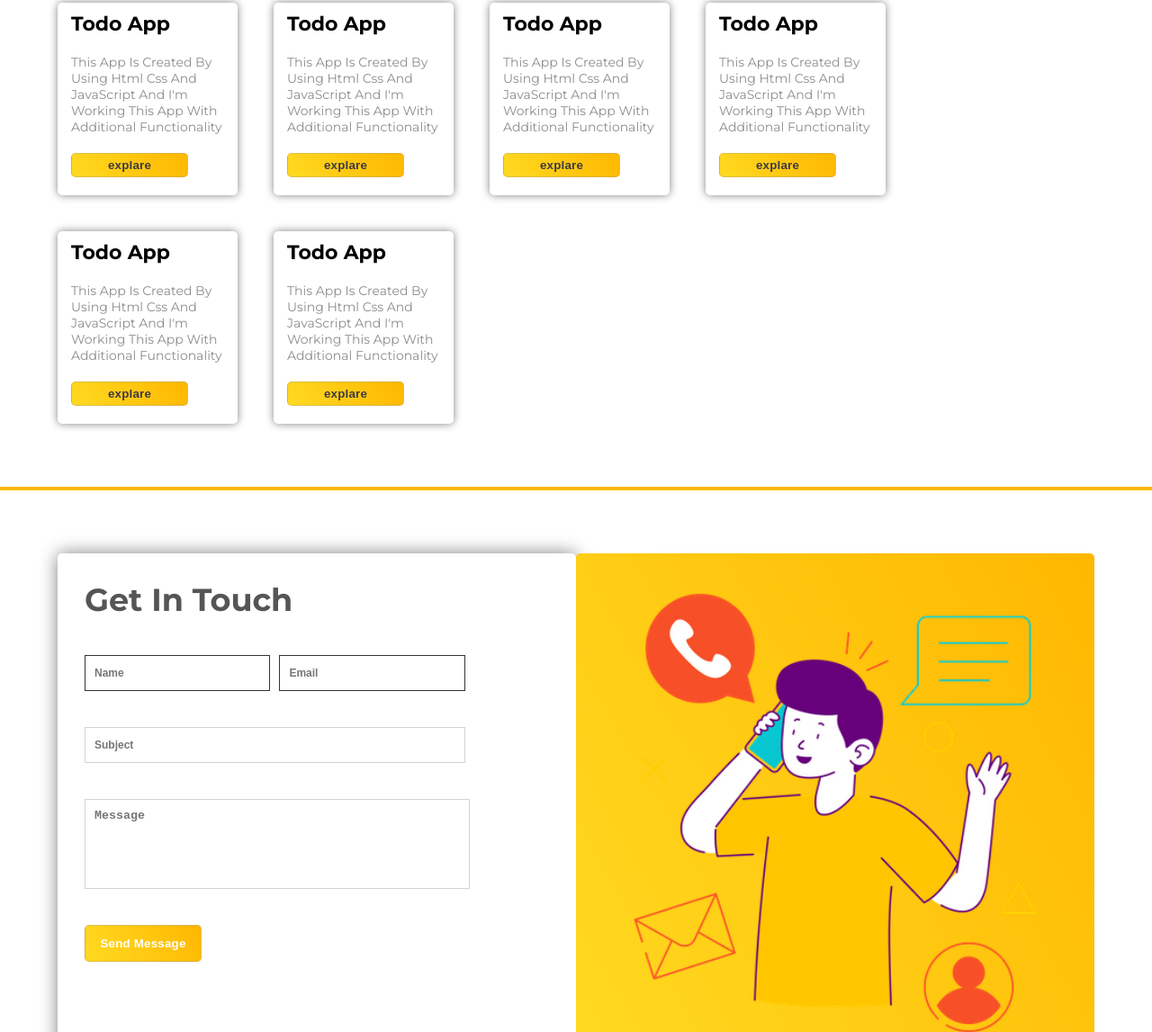
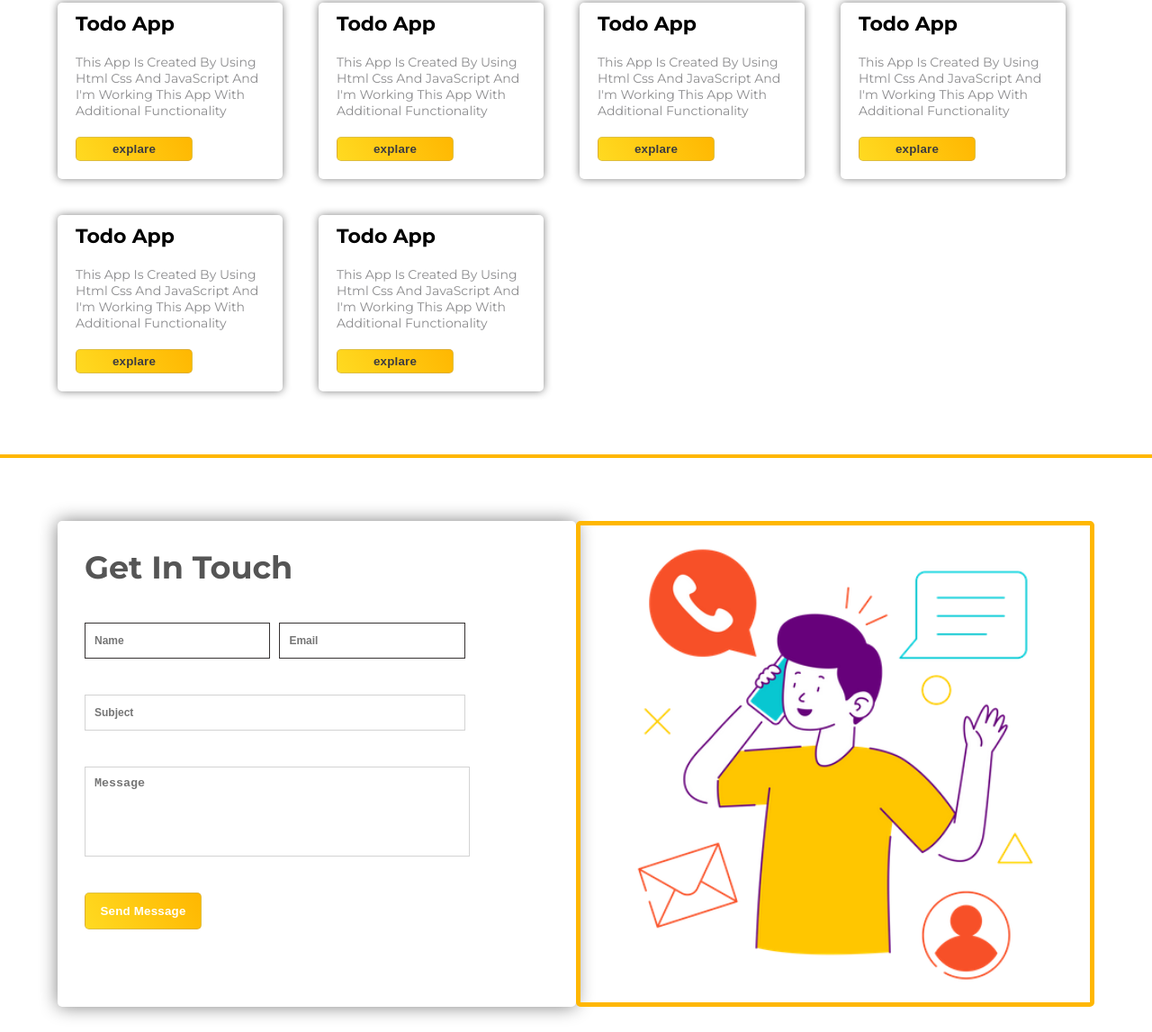
Before and after one commit to arsalan475/arsalportfolio, a plain HTML site: page index.html in a window 1280 px wide. Shown: the part 942-2089 px from the top of the page at 90% size. Drawn offline with Linux system fonts and the light colour scheme.

Commit message:
Add files via upload

```diff
--- a/style.css
+++ b/style.css
@@ -242,13 +242,13 @@ position: relative;
 .project-container{
     border-radius: 5px;
     overflow: hidden;
-    width: 20rem;
+    width: 25rem;
     display:flex;
     flex-direction: column;
     gap:2rem;
     box-shadow: 0 0 10px grey;
     margin-top: 4rem;
-    padding: 1rem .5rem;
+    padding: 1rem
 
 
 }
@@ -276,7 +276,7 @@ margin-left: 1rem;
 .contact-container{
  margin: 0 auto;
     width:90%;
-
+height: 85%;
     display: flex;
     flex-direction: column;
     padding: 7rem 0;
@@ -287,7 +287,7 @@ margin-left: 1rem;
 }
 .contact-section{
     width: 100%;
-    height: 80%;
+    height: 100%;
     display: flex;
 justify-content: start;
 
@@ -314,7 +314,8 @@ justify-content: start;
 display: flex;
 justify-content: center;
 width: 50%;
-background:linear-gradient(60deg, rgb(255, 218, 33),#FFB701);
+/* background:linear-gradient(60deg, rgb(255, 218, 33),#FFB701); */
+border: 5px solid #FFB701;
 border-radius: 5px;
 }
 
@@ -328,12 +329,6 @@ border-radius: 5px;
     text-transform: capitalize;
 }
 
-.contact-right-heading{
-    font-size: 2.6vw;
-    text-transform: capitalize;
-    color:rgb(50, 47, 43);
-    text-shadow:none;
-}
 
 .name-email-box{
     width: 100%;
```
